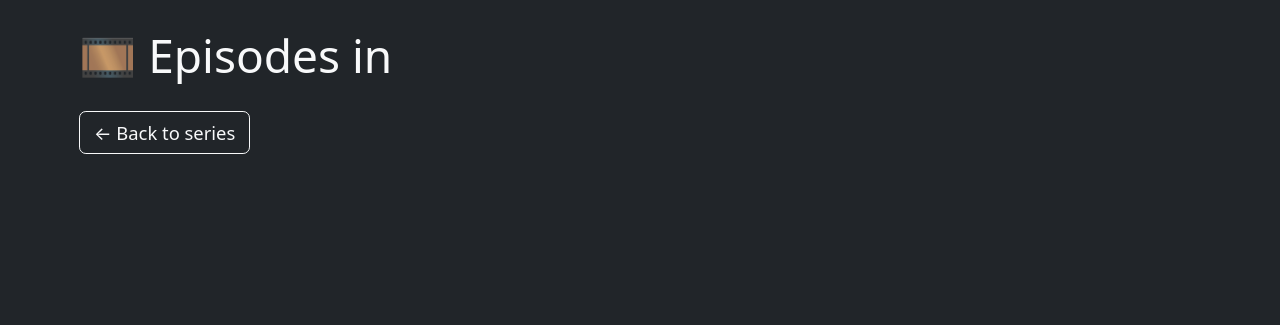
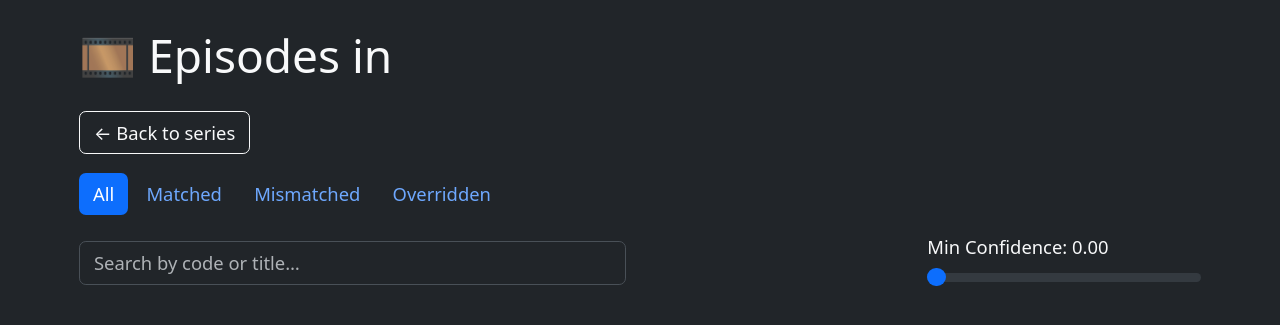
Before and after one commit to dhclark18/analyzarr, a Flask app: template templates/episodes.html in a window 1280 px wide. Shown: the part 64-389 px from the top of the page. Run offline with Flask 3, Linux system fonts and the light colour scheme; the template is opened without the code that fills it, so the values that code supplies are empty; parts of the project's set-up code (start-up, migrations or seed data) failed here and were passed over; some libraries are stand-ins or nearby versions.

Commit message:
Update episodes.html

```diff
--- a/templates/episodes.html
+++ b/templates/episodes.html
@@ -4,6 +4,29 @@
 {% block content %}
   <h1 class="mb-4">🎞️ Episodes in {{ series_title }}</h1>
   <a href="{{ url_for('index') }}" class="btn btn-outline-light mb-3">← Back to series</a>
+
+  {# ─── Status Filter Pills ─────────────────────────────────────────── #}
+  <ul class="nav nav-pills mb-3" id="filterTabs">
+    <li class="nav-item"><a class="nav-link active" data-filter="all" href="#">All</a></li>
+    <li class="nav-item"><a class="nav-link" data-filter="matched" href="#">Matched</a></li>
+    <li class="nav-item"><a class="nav-link" data-filter="problematic-episode" href="#">Mismatched</a></li>
+    <li class="nav-item"><a class="nav-link" data-filter="override" href="#">Overridden</a></li>
+  </ul>
+
+  {# ─── Search + Confidence Slider ──────────────────────────────────── #}
+  <div class="row mb-4 align-items-center">
+    <div class="col-md-6">
+      <input id="searchInput" type="text" class="form-control" placeholder="Search by code or title…">
+    </div>
+    <div class="col-md-6 d-flex justify-content-end">
+      <div class="w-50">
+        <label for="confSlider" class="form-label mb-1">
+          Min Confidence: <span id="confValue">0.00</span>
+        </label>
+        <input id="confSlider" type="range" class="form-range" min="0" max="1" step="0.01" value="0">
+      </div>
+    </div>
+  </div>
 
   {# ─── Accordion by Season with Stats & Bulk Actions ───────────────── #}
   <div class="accordion" id="seasonsAccordion">
@@ -19,9 +42,9 @@
         <h2 class="accordion-header d-flex justify-content-between align-items-center"
             id="headingSeason{{season}}">
 
-          {# ── Collapse Toggle ── #}
+          {# ── Collapse Toggle (now its contents are centered) ── #}
           <button
-            class="accordion-button {% if not loop.first %}collapsed{% endif %}"
+            class="accordion-button d-flex align-items-center {% if not loop.first %}collapsed{% endif %}"
             type="button"
             data-bs-toggle="collapse"
             data-bs-target="#collapseSeason{{season}}"
@@ -32,7 +55,7 @@
             ✅ {{matched}} • ❌ {{mis}} • ✱ {{overr}} • Avg Conf: {{avg_conf}}
           </button>
 
-          {# ── Header-Level Bulk Actions (now vertically centered) ── #}
+          {# ── Header-Level Bulk Actions ── #}
           <div class="btn-group align-items-center me-3">
             <button
               class="btn btn-success btn-sm bulk-override-season"
```
